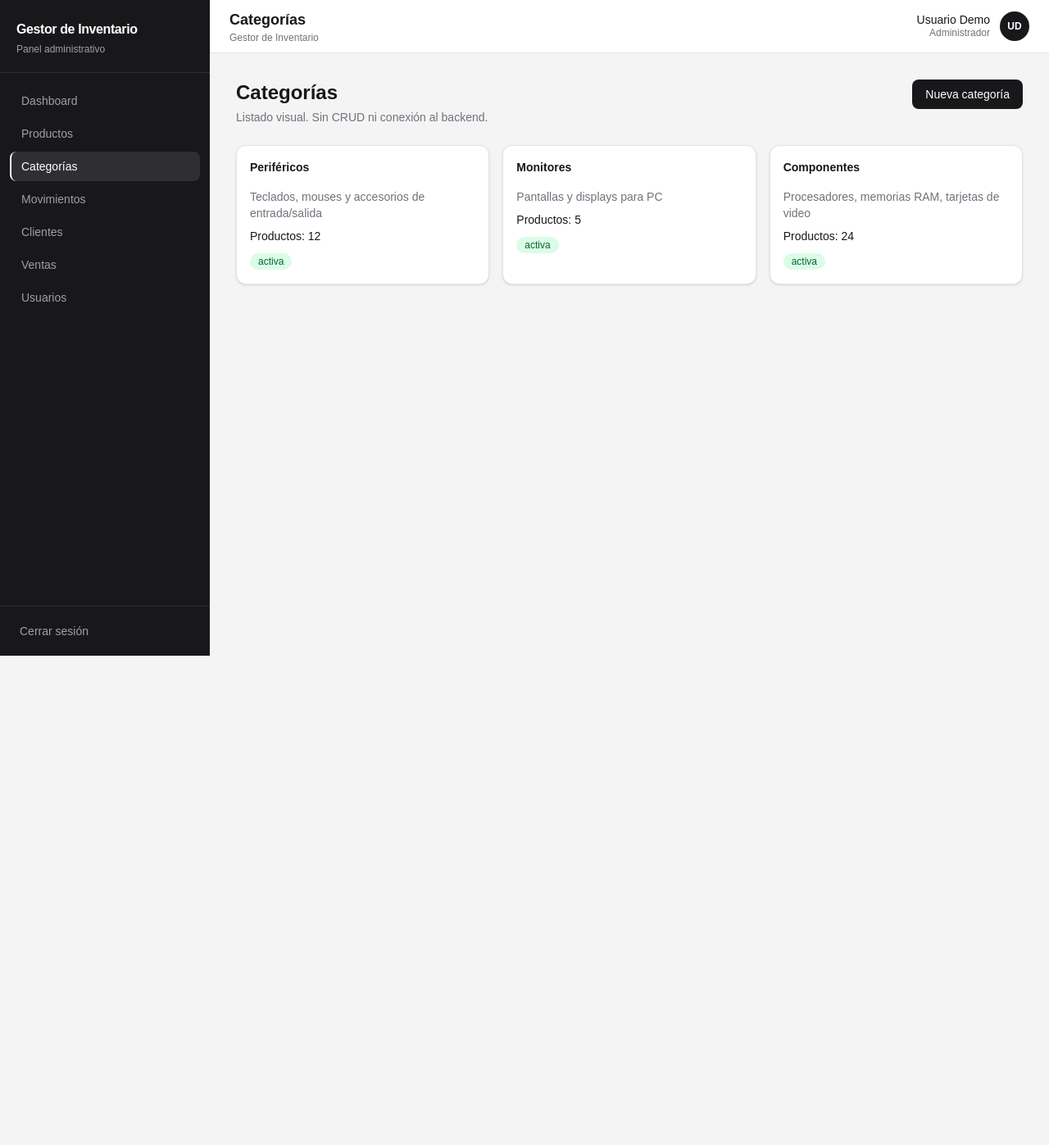
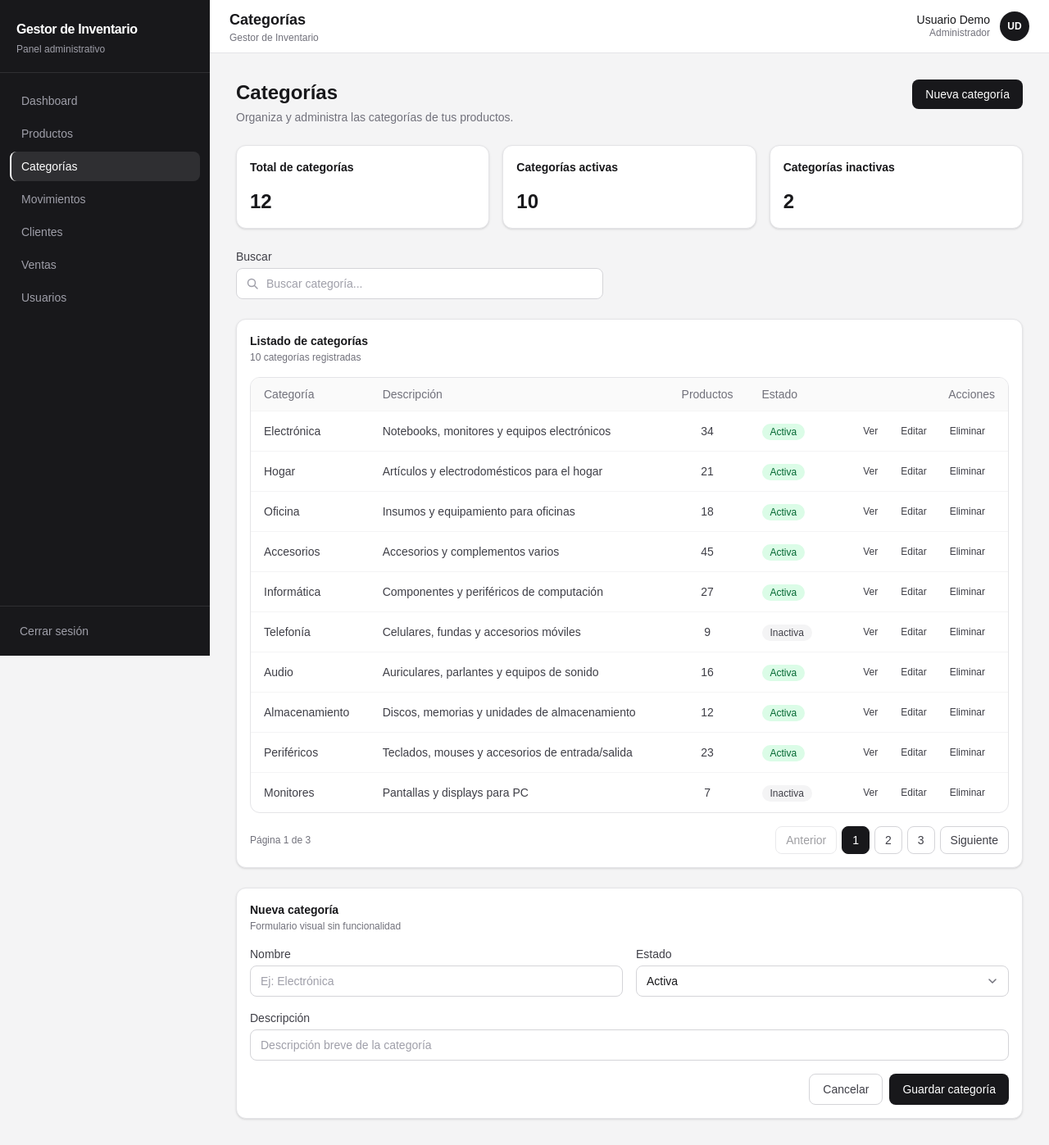
Before and after one commit to Maxii34/Gestor-Inventario, a Next.js app: page /categorias in a window 1280 px wide. Shown: the whole page at 82% size. Before the commit the page ends 800 px from the top, so only its background shows below. Built offline with nearby package versions, Linux system fonts and the light colour scheme.

Commit message:
feat: crear pantalla visual de categorias

```diff
--- a/src/app/(app)/categorias/page.tsx
+++ b/src/app/(app)/categorias/page.tsx
@@ -1,24 +1,138 @@
-import { PageHeader, Button, Card, Badge } from '@/components';
-import { MOCK_CATEGORIAS } from '@/mocks';
+'use client';
+
+import {
+  Badge,
+  Button,
+  Card,
+  FormField,
+  Input,
+  PageHeader,
+  Pagination,
+  SearchInput,
+  Select,
+  Table,
+  type TableColumn,
+} from '@/components';
+import { MOCK_CATEGORIAS, MOCK_CATEGORIAS_RESUMEN } from '@/mocks';
+import type { Categoria } from '@/types';
+
+const RESUMEN_ITEMS = [
+  { id: 'total', titulo: 'Total de categorías', valor: MOCK_CATEGORIAS_RESUMEN.total },
+  { id: 'activas', titulo: 'Categorías activas', valor: MOCK_CATEGORIAS_RESUMEN.activas },
+  { id: 'inactivas', titulo: 'Categorías inactivas', valor: MOCK_CATEGORIAS_RESUMEN.inactivas },
+];
+
+const ESTADO_OPCIONES = [
+  { value: 'activa', label: 'Activa' },
+  { value: 'inactiva', label: 'Inactiva' },
+];
+
+const CATEGORIA_COLUMNAS: TableColumn<Categoria>[] = [
+  { key: 'nombre', header: 'Categoría' },
+  { key: 'descripcion', header: 'Descripción' },
+  { key: 'cantidadProductos', header: 'Productos', align: 'center' },
+  {
+    key: 'estado',
+    header: 'Estado',
+    render: (row) => (
+      <Badge tone={row.estado === 'activa' ? 'success' : 'neutral'}>
+        {row.estado === 'activa' ? 'Activa' : 'Inactiva'}
+      </Badge>
+    ),
+  },
+  {
+    key: 'acciones',
+    header: 'Acciones',
+    align: 'right',
+    render: (row) => (
+      <span className="inline-flex gap-1">
+        <Button type="button" variant="ghost" size="sm" aria-label={`Ver ${row.nombre}`}>
+          Ver
+        </Button>
+        <Button type="button" variant="ghost" size="sm" aria-label={`Editar ${row.nombre}`}>
+          Editar
+        </Button>
+        <Button type="button" variant="ghost" size="sm" aria-label={`Eliminar ${row.nombre}`}>
+          Eliminar
+        </Button>
+      </span>
+    ),
+  },
+];
 
 export default function CategoriasPage() {
   return (
     <>
       <PageHeader
         title="Categorías"
-        description="Listado visual. Sin CRUD ni conexión al backend."
-        actions={<Button>Nueva categoría</Button>}
+        description="Organiza y administra las categorías de tus productos."
+        actions={
+          <Button type="button" className="w-full sm:w-auto">
+            Nueva categoría
+          </Button>
+        }
       />
-      <div className="grid grid-cols-1 gap-4 md:grid-cols-3">
-        {MOCK_CATEGORIAS.map((c) => (
-          <Card key={c.id} title={c.nombre}>
-            <p className="text-sm text-zinc-500">{c.descripcion}</p>
-            <p className="mt-2 text-sm">Productos: {c.cantidadProductos}</p>
-            <div className="mt-2">
-              <Badge tone={c.estado === 'activa' ? 'success' : 'neutral'}>{c.estado}</Badge>
+
+      <div className="flex flex-col gap-4 md:gap-6">
+        <div className="grid grid-cols-1 gap-4 sm:grid-cols-3">
+          {RESUMEN_ITEMS.map((item) => (
+            <Card key={item.id} title={item.titulo}>
+              <p className="text-2xl font-bold text-zinc-900">{item.valor}</p>
+            </Card>
+          ))}
+        </div>
+
+        <div className="w-full max-w-md">
+          <SearchInput
+            id="buscar-categoria"
+            label="Buscar"
+            placeholder="Buscar categoría..."
+            value=""
+            onChange={() => undefined}
+          />
+        </div>
+
+        <Card title="Listado de categorías" subtitle="10 categorías registradas">
+          <Table
+            columns={CATEGORIA_COLUMNAS}
+            data={MOCK_CATEGORIAS}
+            getRowKey={(row) => row.id}
+            emptyMessage="Sin categorías para mostrar."
+          />
+          <div className="mt-4 flex flex-col items-center justify-between gap-3 sm:flex-row">
+            <p className="text-xs text-zinc-500">Página 1 de 3</p>
+            <Pagination page={1} totalPages={3} onPageChange={() => undefined} />
+          </div>
+        </Card>
+
+        <Card title="Nueva categoría" subtitle="Formulario visual sin funcionalidad">
+          <div className="grid grid-cols-1 gap-4 md:grid-cols-2">
+            <FormField label="Nombre" htmlFor="categoria-nombre">
+              <Input id="categoria-nombre" placeholder="Ej: Electrónica" />
+            </FormField>
+            <FormField label="Estado" htmlFor="categoria-estado">
+              <Select
+                id="categoria-estado"
+                defaultValue="activa"
+                options={ESTADO_OPCIONES}
+              />
+            </FormField>
+            <div className="md:col-span-2">
+              <FormField label="Descripción" htmlFor="categoria-descripcion">
+                <Input
+                  id="categoria-descripcion"
+                  placeholder="Descripción breve de la categoría"
+                />
+              </FormField>
             </div>
-          </Card>
-        ))}
+          </div>
+          <div className="mt-4 flex flex-col-reverse gap-2 sm:flex-row sm:justify-end">
+            <Button type="button" variant="outline">
+              Cancelar
+            </Button>
+            <Button type="button">Guardar categoría</Button>
+          </div>
+        </Card>
       </div>
     </>
   );
--- a/src/mocks/categorias.mock.ts
+++ b/src/mocks/categorias.mock.ts
@@ -3,23 +3,85 @@ import { Categoria } from '@/types';
 export const MOCK_CATEGORIAS: Categoria[] = [
   {
     id: 'cat-1',
-    nombre: 'Periféricos',
-    descripcion: 'Teclados, mouses y accesorios de entrada/salida',
+    nombre: 'Electrónica',
+    descripcion: 'Notebooks, monitores y equipos electrónicos',
+    cantidadProductos: 34,
+    estado: 'activa',
+  },
+  {
+    id: 'cat-2',
+    nombre: 'Hogar',
+    descripcion: 'Artículos y electrodomésticos para el hogar',
+    cantidadProductos: 21,
+    estado: 'activa',
+  },
+  {
+    id: 'cat-3',
+    nombre: 'Oficina',
+    descripcion: 'Insumos y equipamiento para oficinas',
+    cantidadProductos: 18,
+    estado: 'activa',
+  },
+  {
+    id: 'cat-4',
+    nombre: 'Accesorios',
+    descripcion: 'Accesorios y complementos varios',
+    cantidadProductos: 45,
+    estado: 'activa',
+  },
+  {
+    id: 'cat-5',
+    nombre: 'Informática',
+    descripcion: 'Componentes y periféricos de computación',
+    cantidadProductos: 27,
+    estado: 'activa',
+  },
+  {
+    id: 'cat-6',
+    nombre: 'Telefonía',
+    descripcion: 'Celulares, fundas y accesorios móviles',
+    cantidadProductos: 9,
+    estado: 'inactiva',
+  },
+  {
+    id: 'cat-7',
+    nombre: 'Audio',
+    descripcion: 'Auriculares, parlantes y equipos de sonido',
+    cantidadProductos: 16,
+    estado: 'activa',
+  },
+  {
+    id: 'cat-8',
+    nombre: 'Almacenamiento',
+    descripcion: 'Discos, memorias y unidades de almacenamiento',
     cantidadProductos: 12,
     estado: 'activa',
   },
   {
-    id: 'cat-2',
-    nombre: 'Monitores',
-    descripcion: 'Pantallas y displays para PC',
-    cantidadProductos: 5,
+    id: 'cat-9',
+    nombre: 'Periféricos',
+    descripcion: 'Teclados, mouses y accesorios de entrada/salida',
+    cantidadProductos: 23,
     estado: 'activa',
   },
   {
-    id: 'cat-3',
-    nombre: 'Componentes',
-    descripcion: 'Procesadores, memorias RAM, tarjetas de video',
-    cantidadProductos: 24,
-    estado: 'activa',
+    id: 'cat-10',
+    nombre: 'Monitores',
+    descripcion: 'Pantallas y displays para PC',
+    cantidadProductos: 7,
+    estado: 'inactiva',
   },
 ];
+
+export interface ResumenCategorias {
+  total: number;
+  activas: number;
+  inactivas: number;
+}
+
+// Resumen global fijo. Dato mock: no se calcula en tiempo de ejecución.
+export const MOCK_CATEGORIAS_RESUMEN: ResumenCategorias = {
+  total: 12,
+  activas: 10,
+  inactivas: 2,
+};
```
